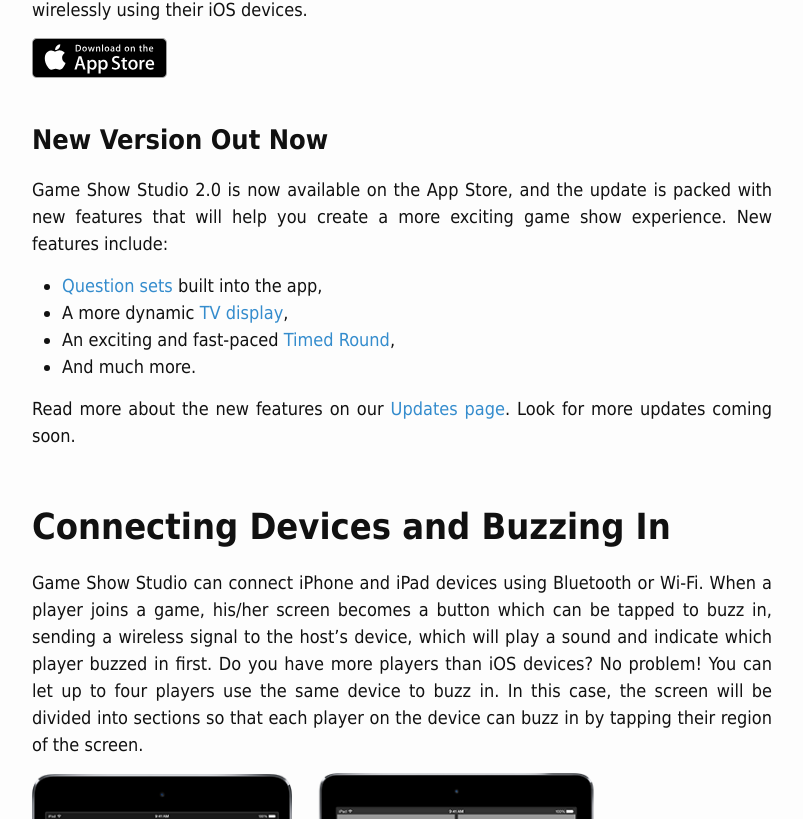
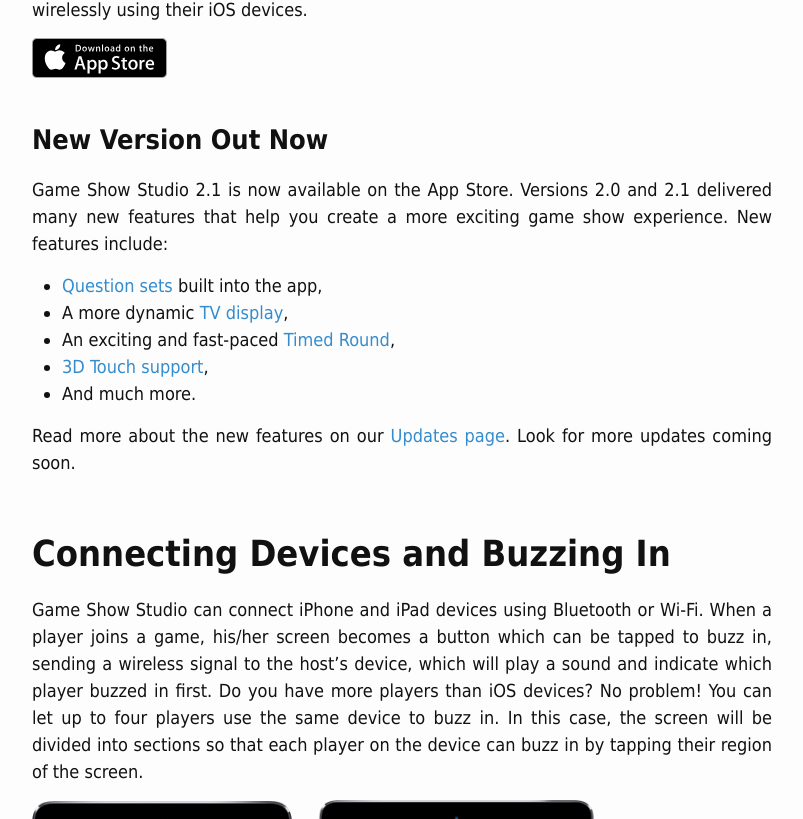
Before and after one commit to gameshowstudio/gameshowstudio.github.io, a Jekyll site: the page built from index.md, in a window 1280 px wide and 900 px high, scrolled down 423 px, cut to the strip 81-900 px from the top of the window. Shown: the whole strip, without its empty margins (238-1041 px from the left). Built offline with Jekyll 4.4.1, drawn with Linux system fonts in a browser that asks for light colours.

Commit message:
Update Home page with 2.1 update.

```diff
--- a/index.md
+++ b/index.md
@@ -13,11 +13,12 @@
 
 ## New Version Out Now
 
-Game Show Studio 2.0 is now available on the App Store, and the update is packed with new features that will help you create a more exciting game show experience. New features include:
+Game Show Studio 2.1 is now available on the App Store. Versions 2.0 and 2.1 delivered many new features that help you create a more exciting game show experience. New features include:
 
 * [Question sets](/updates/#question-sets) built into the app,
 * A more dynamic [TV display](/updates/#television-display-options),
 * An exciting and fast-paced [Timed Round](/updates/#timed-round),
+* [3D Touch support](/updates/#version-21),
 * And much more.
 
 Read more about the new features on our [Updates page](/updates). Look for more updates coming soon.
```
